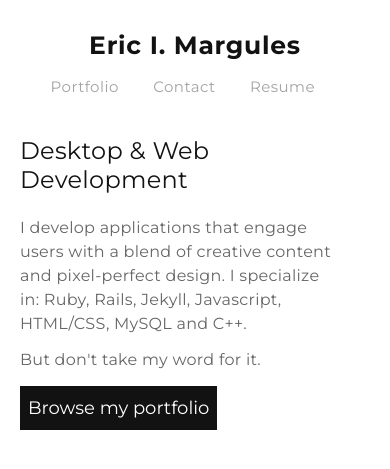
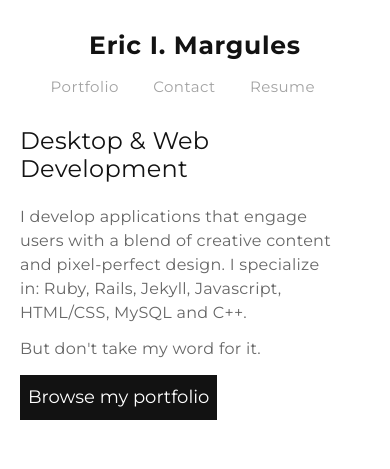
Before and after one commit to ericmargules/ericmargul.es, a Jekyll site: the page built from index.html, in a window 390 px wide. Shown: the top 469 px of the page. Built offline with Jekyll 4.4.1, drawn with Linux system fonts in a browser that asks for light colours.

Commit message:
fix main positioning in small view

```diff
--- a/css/main.css
+++ b/css/main.css
@@ -399,7 +399,7 @@ h1 {
 
   #main {
 
-    margin: 2.5em 0 0 0;
+    margin: 1.75em 0 0 0;
 
   }
 
```
